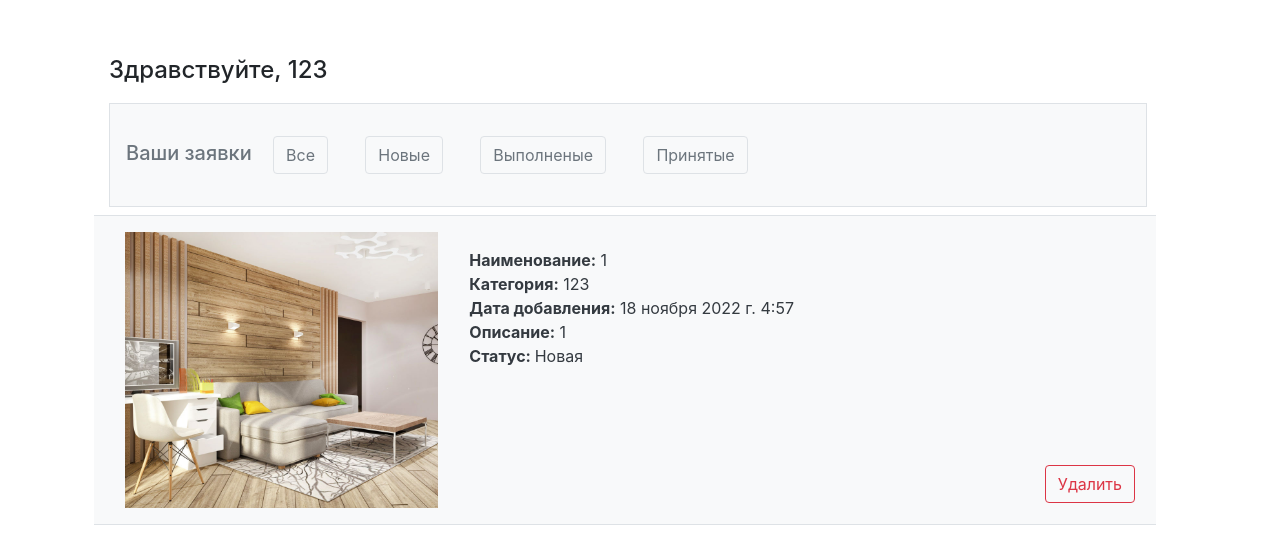
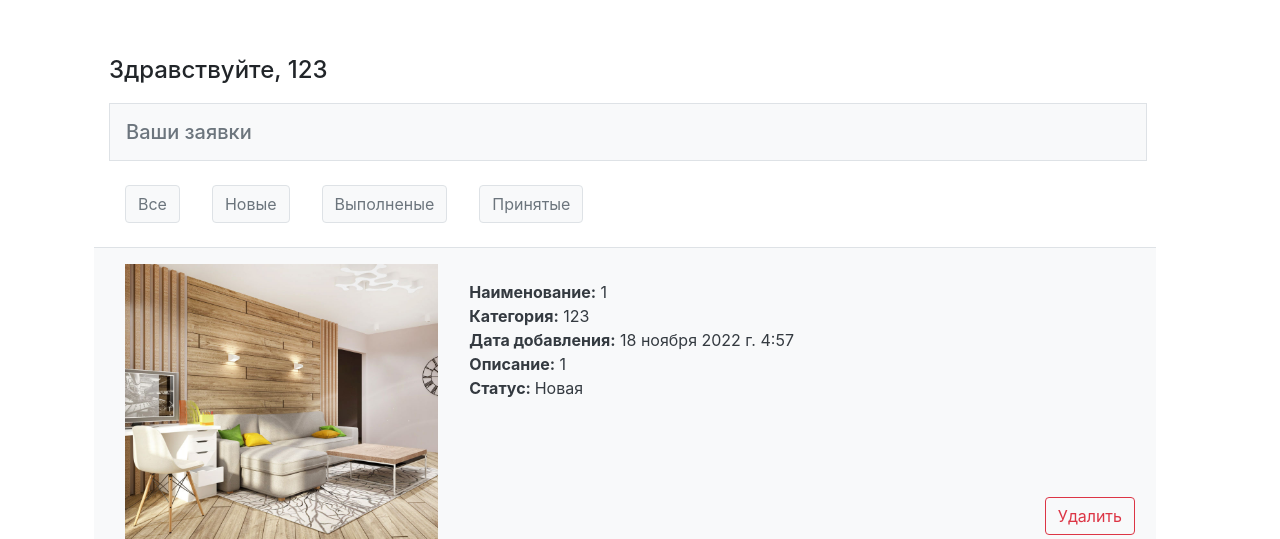
Before and after one commit to aefe2/secondWeek, a Django app: page /profile/ in a window 1280 px wide. Shown: the part 56-595 px from the top of the page. Run offline with Django 4.2, Linux system fonts and the light colour scheme; a user stored in the database is signed in; data comes from the database, SQL or seed files in the repository; both versions use the stored data as it was after the commit; some libraries are stand-ins or nearby versions.

Commit message:
Добавлен favicon и интегрирован дизайн с шаблонов.2

```diff
--- a/myproject/templates/main/profile.html
+++ b/myproject/templates/main/profile.html
@@ -4,7 +4,8 @@
 
 {% block content %}
     <h4 class="mr-lg-5" style="padding-bottom: 10px">Здравствуйте, {{ user.username }}</h4>
-    <div class="h5 mr-lg-4 p-3 mb-2 bg-light text-secondary border">Ваши заявки
+    <div class="h5 mr-lg-4 p-3 mb-2 bg-light text-secondary border">Ваши заявки</div>
+    <div class="d-flex justify-content-start mr-lg-4 mb-2 text-secondary">
         <a class="btn bg-light text-secondary border m-3" href="{% url 'profile' %}">Все</a>
         <a class="btn bg-light text-secondary border m-3" href="{% url 'filter' status='new' %}">Новые</a>
         <a class="btn bg-light text-secondary border m-3" href="{% url 'filter' status='done' %}">Выполненые</a>
```
Also changed, not shown: myproject/test2.sqlite3.
